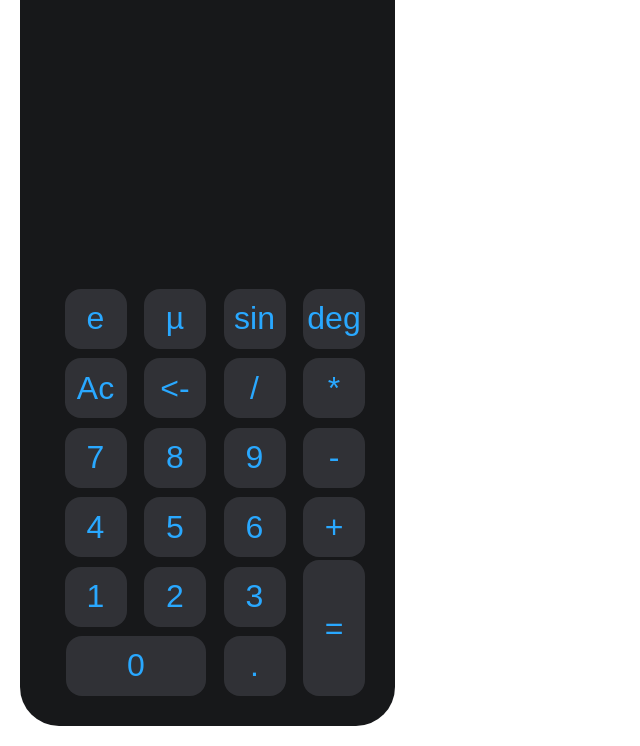
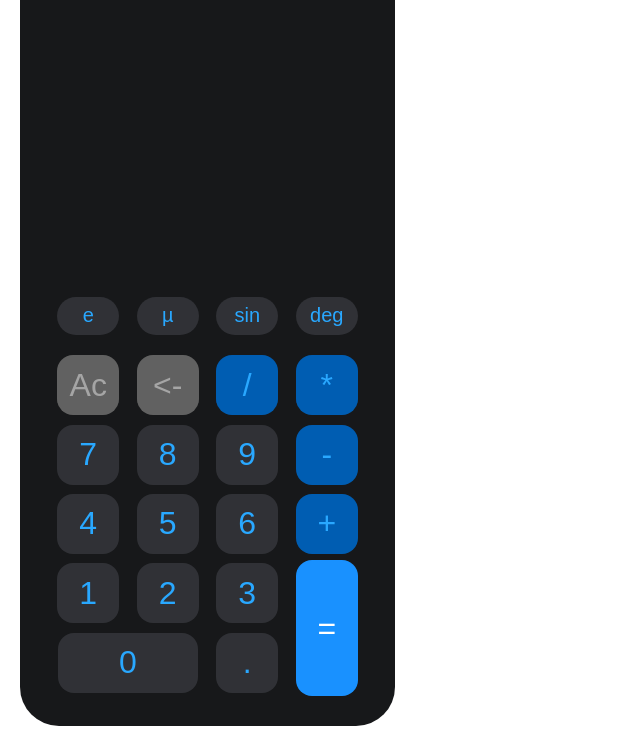
Before and after one commit to Lanzmann/calc-mateus, a plain HTML site: page index.html in a window 1280 px wide. Shown: the part 106-852 px from the top of the page, without its empty margins (0-640 px from the left). Drawn offline with Linux system fonts and the light colour scheme.

Commit message:
Adicionada estilização nos botões

```diff
--- a/style.css
+++ b/style.css
@@ -42,8 +42,8 @@ button {
     display: grid;
     grid-template-rows: 1fr 1fr 1fr 1fr 1fr 1fr;
     grid-template-columns: 1fr 1fr 1fr 1fr;
-    justify-items: end;
-    align-items: end;
+    justify-items: center;
+    align-items: center;
     gap: 3px;
     padding: 30px 30px;
 }
@@ -77,6 +77,37 @@ button {
     /* grid-row: 5 / 7; */
     height: 100%;
     /* padding: 10px 10px; */
+    background-color: #1991FF;
+    color: white;
+
+}
+
+.div\/ button,
+.div\* button,
+.div- button,
+.div\+ button{
+
+    background-color: #005DB2;
+
+
+}
+
+.divAc button,
+.div\<- button{
+
+    background-color: #616161;
+    color: #A5A5A5;
+
+}
+
+.dive button,
+.divµ button,
+.divsin button,
+.divdeg button{
+
+    border-radius: 24px;
+    height: 38px;
+    font-size: 20px;
 
 }
 
```
